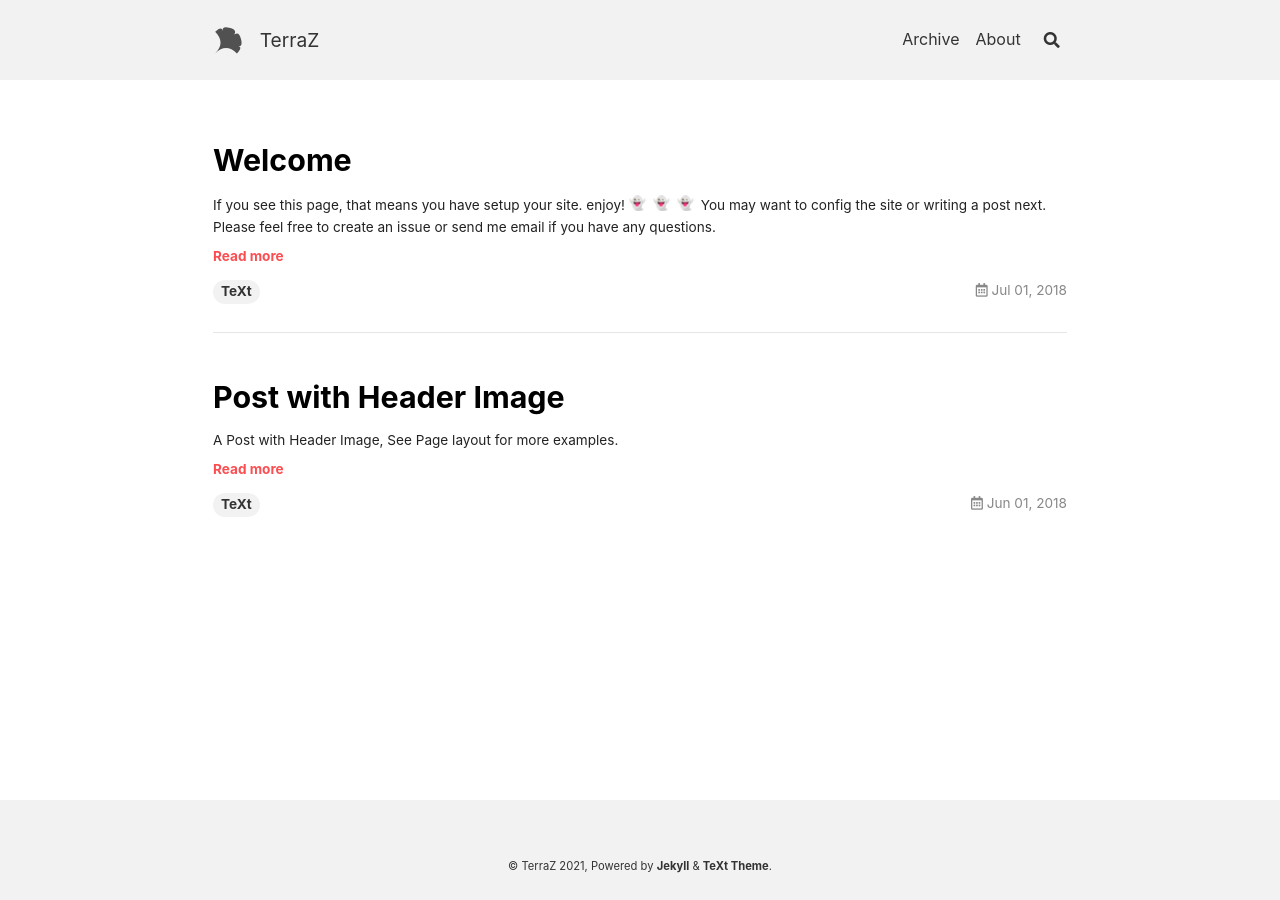
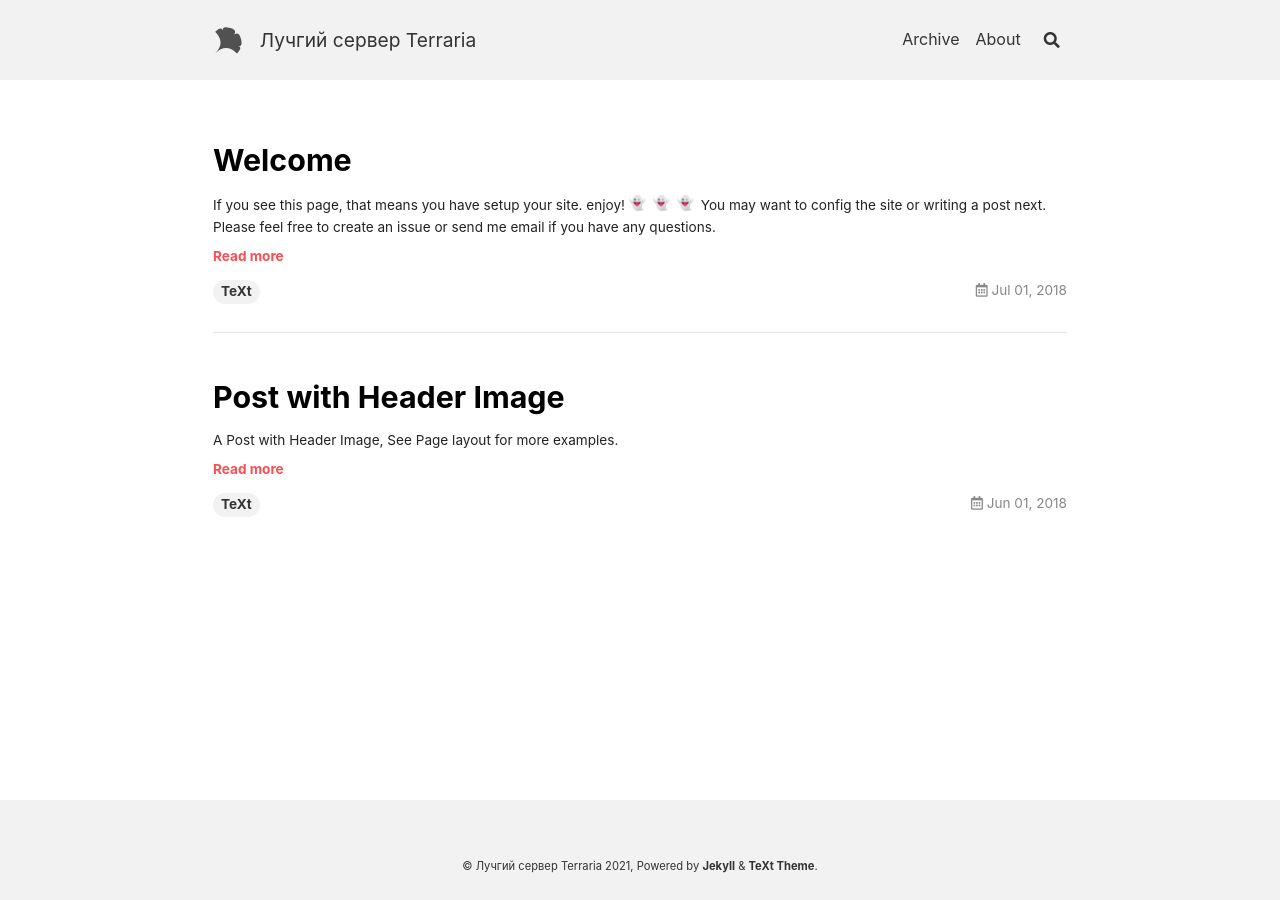
Before and after one commit to Xekep/new2, a Jekyll site: the page built from index.html, in a window 1280 px wide. Built offline with Jekyll 4.4.1, drawn with Linux system fonts in a browser that asks for light colours; nearby versions of some CDN libraries; emoji names are drawn with the system emoji font; the list of posts is cut into pages by our own code.

Commit message:
Update _config.yml

```diff
--- a/_config.yml
+++ b/_config.yml
@@ -20,14 +20,14 @@ text_skin: default # "default" (default), "dark", "forest", "ocean", "chocolate"
 highlight_theme: default # "default" (default), "tomorrow", "tomorrow-night", "tomorrow-night-eighties", "tomorrow-night-blue", "tomorrow-night-bright"
 url     : # the base hostname & protocol for your site e.g. https://www.someone.com
 baseurl : # does not include hostname
-title   : TerraZ
+title   : Лучгий сервер Terraria
 description: > # this means to ignore newlines until "Language & timezone"
-  Your Site Description
+  лучший сервер Terraria terraz
 
 
 ## => Language and Timezone
 ##############################
-lang: # the language of your site, default as "en"
+lang: ru # the language of your site, default as "en"
 timezone: # see https://en.wikipedia.org/wiki/List_of_tz_database_time_zones for the available values
 
 
@@ -118,11 +118,11 @@ sharing:
 ## => Comments
 ##############################
 comments:
-  provider: false # false (default), "disqus", "gitalk", "valine", "custom"
+  provider: disqus # false (default), "disqus", "gitalk", "valine", "custom"
 
   ## Disqus
   disqus:
-    shortname: # the Disqus shortname for the site
+    shortname: terrariaz # the Disqus shortname for the site
 
   ## Gitalk
   # please refer to https://github.com/gitalk/gitalk for more info.
@@ -169,11 +169,11 @@ search:
 ## => Analytics
 ##############################
 analytics:
-  provider: false # false (default), "google", "custom"
+  provider: google # false (default), "google", "custom"
 
   ## Google Analytics
   google:
-    tracking_id : # Google Analytics id for the site
+    tracking_id ua-41002897-1 : # Google Analytics id for the site
     anonymize_ip: false # Anonymize IP tracking for Analytics
 
 
```
